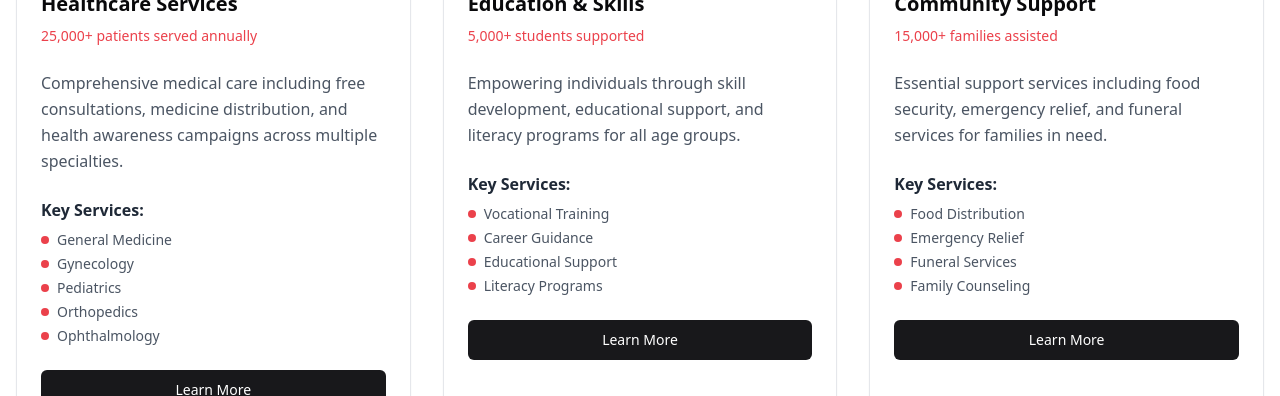
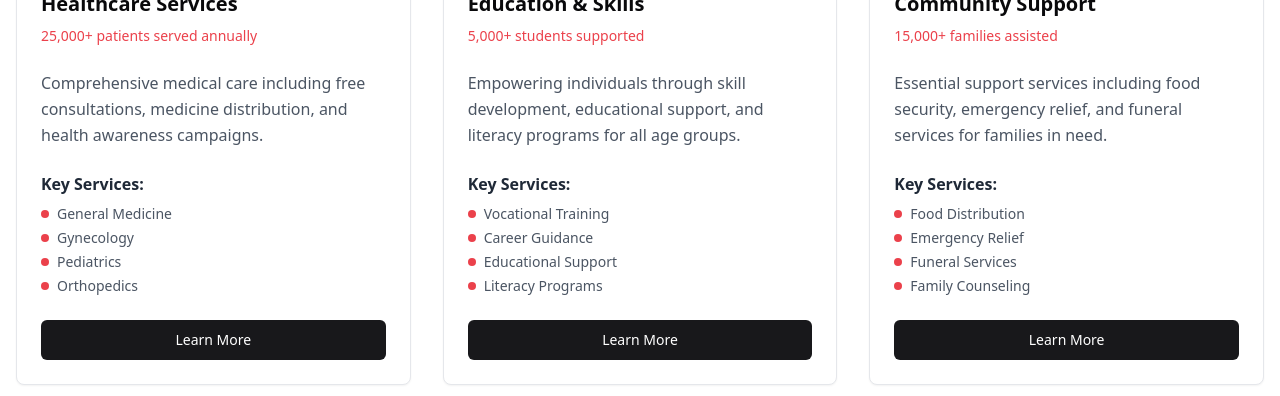
Before and after one commit to nagendra1909/Project-Vidhatha, a React (Vite) app: page /programs in a window 1280 px wide. Shown: the part 725-1121 px from the top of the page. Built offline with nearby package versions, Linux system fonts and the light colour scheme; a web font is replaced by a local one.

Commit message:
add indentations

```diff
--- a/client/pages/Programs.tsx
+++ b/client/pages/Programs.tsx
@@ -135,8 +135,8 @@ const ProgramsGrid = () => {
     {
       title: "Healthcare Services",
       statistic: "25,000+ patients served annually",
-      description: "Comprehensive medical care including free consultations, medicine distribution, and health awareness campaigns across multiple specialties.",
-      services: ["General Medicine", "Gynecology", "Pediatrics", "Orthopedics", "Ophthalmology"],
+      description: "Comprehensive medical care including free consultations, medicine distribution, and health awareness campaigns.",
+      services: ["General Medicine", "Gynecology", "Pediatrics", "Orthopedics"],
       icon: <HealthcareIcon />,
       imageUrl: "https://images.unsplash.com/photo-1559757148-5c350d0d3c56?ixlib=rb-4.0.3&ixid=M3wxMjA3fDB8MHxwaG90by1wYWdlfHx8fGVufDB8fHx8fA%3D%3D&auto=format&fit=crop&w=1000&q=80"
     },
```
